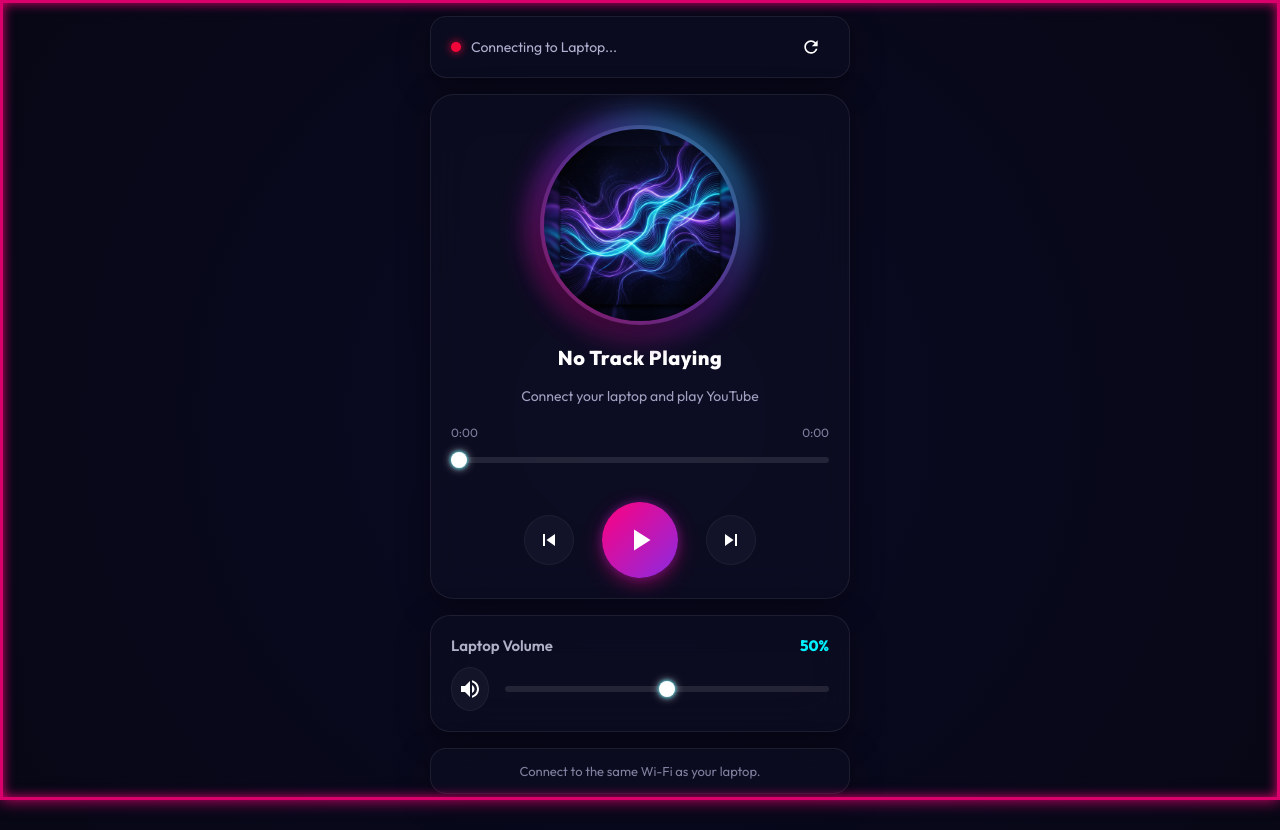
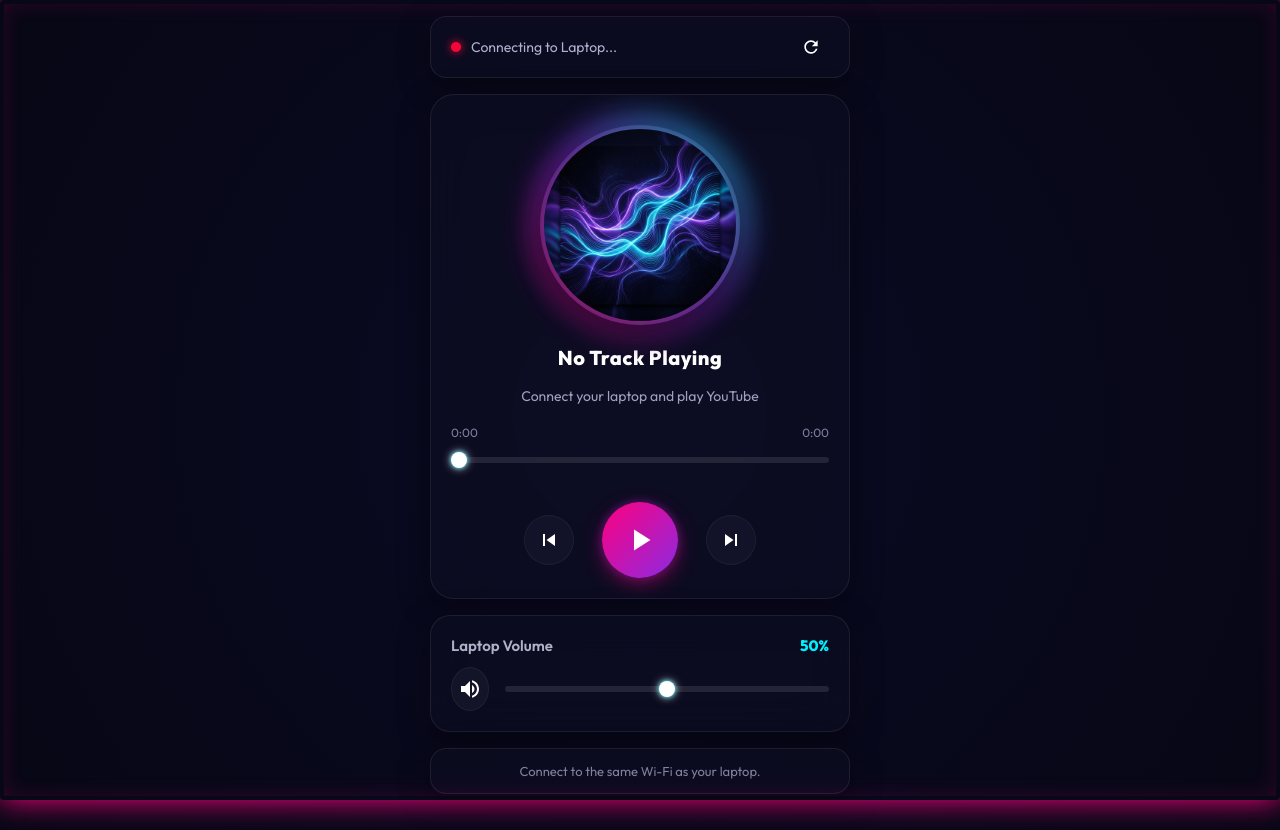
Before and after one commit to nhatminh122004/laptop-yt-remote, a browser extension: page public/index.html in a window 1280 px wide. Drawn offline with nearby package versions, Linux system fonts and the light colour scheme; no server answers.

Commit message:
Revert style.css to original soft ambient aura style

```diff
--- a/public/style.css
+++ b/public/style.css
@@ -39,20 +39,20 @@ body {
   padding: 16px;
 }
 
+/* Fullscreen RGB Aura Border */
 .rgb-aura {
-  position: fixed;
+  position: absolute;
   top: 0;
   left: 0;
-  right: 0;
-  bottom: 0;
-  border: 3.5px solid var(--peak-color);
+  width: 100vw;
+  height: 100vh;
+  border: 4px solid transparent;
   pointer-events: none;
-  z-index: 9999; /* Luôn nổi trên cùng để làm khung viền điện thoại */
-  box-shadow: inset 0 0 calc(12px + var(--peak-glow)) var(--peak-color),
-              0 0 calc(15px + var(--peak-glow)) var(--peak-color);
-  transition: border-color 0.1s ease, box-shadow 0.05s ease-out;
-  /* Tăng giảm độ sáng viền động theo âm lượng đỉnh (Peak) */
-  filter: brightness(calc(0.85 + (var(--peak-scale) - 1) * 2));
+  z-index: 10;
+  transition: box-shadow 0.05s ease-out, border-color 0.1s ease;
+  box-shadow: inset 0 0 calc(20px + var(--peak-glow)) rgba(255, 0, 127, 0.15),
+              0 0 calc(30px + var(--peak-glow)) var(--peak-color);
+  border-radius: 4px;
 }
 
 /* App Layout Container */
```
